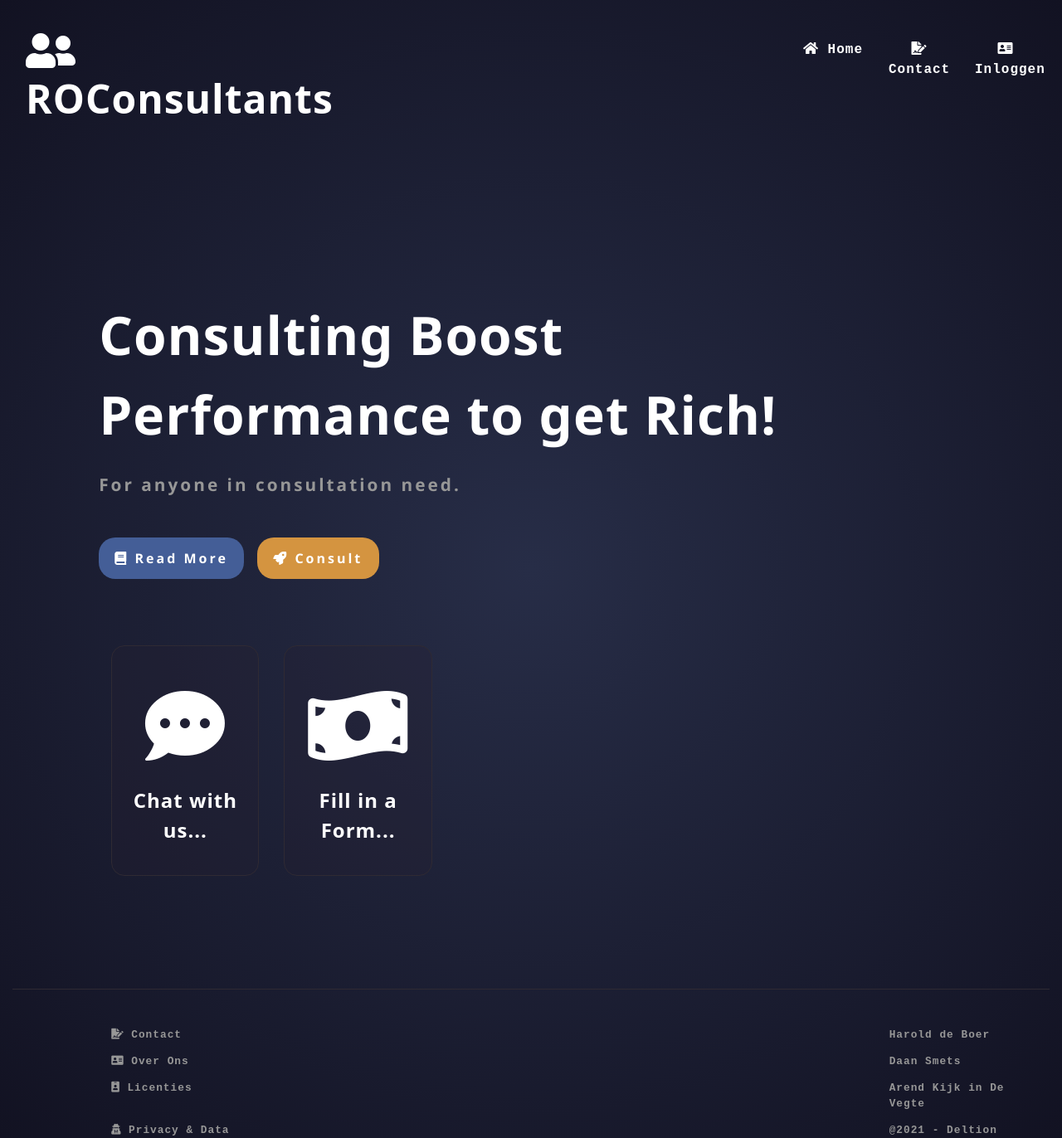
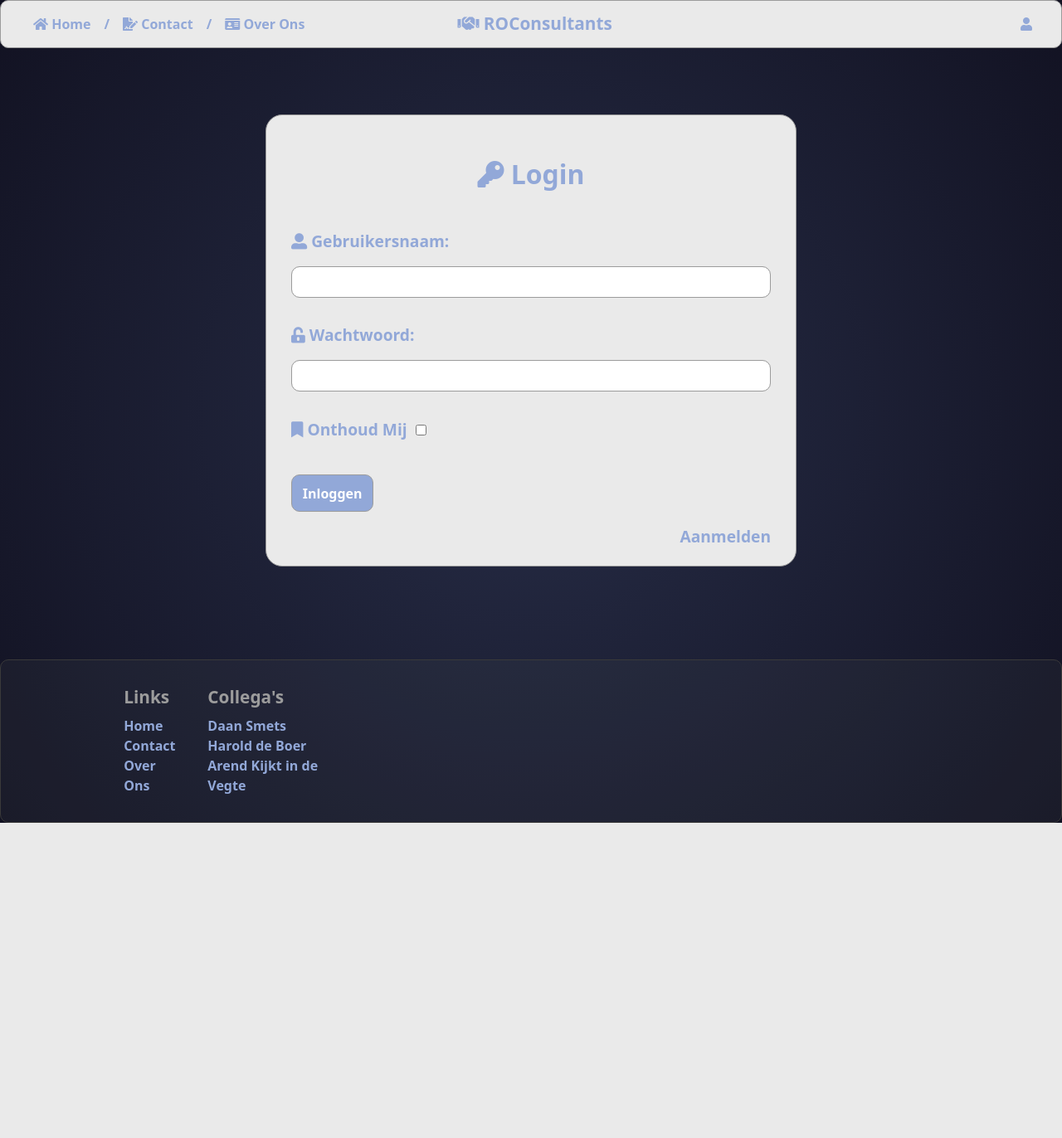
Before and after one commit to Haroldp95/ROConsultants-, a PHP site: page / in a window 1280 px wide. Shown: the whole page at 83% size. After the commit the page ends 992 px from the top, so only its background shows below. Run offline with PHP 8.4, Linux system fonts and the light colour scheme; some libraries are stand-ins or nearby versions.

Commit message:
CreateProfile.php

```diff
--- a/index.html
+++ b/index.html
@@ -1,190 +1,175 @@
 <!--* HTML by Harold.-->
 
-<!doctype html>
+<!DOCTYPE html>
 <html lang="en">
   <head>
-  <meta charset="utf-8">
+    <meta charset="utf-8" />
     <title>Consulting</title>
-  <link rel="shortcut icon" type="image/png" href="../plaatjes/Money Bag.png" />
+    <link
+      rel="shortcut icon"
+      type="image/png"
+      href="../plaatjes/Money Bag.png"
+    />
     <!--CSS-->
-  <link rel="stylesheet" href="css/style.css">
+    <link rel="stylesheet" href="css/style.css" />
 
     <!--<base href="/"> Deze lijn lijkt niet nodig te zijn en zorgde bij mij (Daan) voor server load errors. als het goed is heeft basefilepathing al een / erin zitten -->
-  <meta name="viewport" content="width=device-width, initial-scale=1">
-
+    <meta name="viewport" content="width=device-width, initial-scale=1" />
 
     <!--Bootstrap-->
-  <link rel="stylesheet" href="https://stackpath.bootstrapcdn.com/bootstrap/4.1.3/css/bootstrap.min.css" integrity="sha384-MCw98/SFnGE8fJT3GXwEOngsV7Zt27NXFoaoApmYm81iuXoPkFOJwJ8ERdknLPMO" crossorigin="anonymous">
+    <link
+      rel="stylesheet"
+      href="https://stackpath.bootstrapcdn.com/bootstrap/4.1.3/css/bootstrap.min.css"
+      integrity="sha384-MCw98/SFnGE8fJT3GXwEOngsV7Zt27NXFoaoApmYm81iuXoPkFOJwJ8ERdknLPMO"
+      crossorigin="anonymous"
+    />
 
     <!--Icons Library-->
-  <link rel="stylesheet" href="https://use.fontawesome.com/releases/v5.8.1/css/all.css" integrity="sha384-50oBUHEmvpQ+1lW4y57PTFmhCaXp0ML5d60M1M7uH2+nqUivzIebhndOJK28anvf" crossorigin="anonymous">
-  <link href="https://maxcdn.bootstrapcdn.com/font-awesome/4.6.1/css/font-awesome.min.css" rel="stylesheet"/>
+    <link
+      rel="stylesheet"
+      href="https://use.fontawesome.com/releases/v5.8.1/css/all.css"
+      integrity="sha384-50oBUHEmvpQ+1lW4y57PTFmhCaXp0ML5d60M1M7uH2+nqUivzIebhndOJK28anvf"
+      crossorigin="anonymous"
+    />
+    <link
+      href="https://maxcdn.bootstrapcdn.com/font-awesome/4.6.1/css/font-awesome.min.css"
+      rel="stylesheet"
+    />
 
     <!--Roboto Font-->
-  <link rel="preconnect" href="https://fonts.googleapis.com">
-    <link rel="preconnect" href="https://fonts.gstatic.com" crossorigin>
-    <link href="https://fonts.googleapis.com/css2?family=Roboto:wght@900&display=swap" rel="stylesheet">
-    <link href="https://unpkg.com/tailwindcss@^1.0/dist/tailwind.min.css" rel="stylesheet">
+    <link rel="preconnect" href="https://fonts.googleapis.com" />
+    <link rel="preconnect" href="https://fonts.gstatic.com" crossorigin />
+    <link
+      href="https://fonts.googleapis.com/css2?family=Roboto:wght@900&display=swap"
+      rel="stylesheet"
+    />
+    <link
+      href="https://unpkg.com/tailwindcss@^1.0/dist/tailwind.min.css"
+      rel="stylesheet"
+    />
   </head>
   <body>
+    <!-- ? NavBar -->
+    <nav class="navbar navbar-expand-lg">
+      <div class="container-fluid">
+        <div class="collapse navbar-collapse">
+          <ul class="navbar-nav mr-auto">
+            <li>
+              <p class="navBarText nav-link">
+                <i class="fas fa-home"></i> Home
+              </p>
+            </li>
+            <li>
+              <p class="navBarText nav-link">/</p>
+            </li>
+            <li>
+              <p class="navBarText nav-link">
+                <i class="fas fa-file-signature"></i> Contact
+              </p>
+            </li>
+            <li>
+              <p class="navBarText nav-link">/</p>
+            </li>
+            <li>
+              <p class="navBarText nav-link">
+                <i class="fas fa-id-card"></i> Over Ons
+              </p>
+            </li>
+          </ul>
+          <p class="navBarText logoMid">
+            <i class="fas fa-handshake"></i> ROConsultants
+          </p>
+          <ul class="navbar-nav ml-auto">
+            <li class="nav-item mx-1">
+              <i class="navBarText fas fa-user"></i>
+            </li>
+          </ul>
+        </div>
+      </div>
+    </nav>
 
-  <!--?Navigation Bar-->
-    <div class="container-fluid navContainer">
-      <div class="navTexts">
+    <!-- ? Login Box -->
+    <div id="login">
+      <div class="container">
         <div class="row">
-          <div class="col-md-3 logo">
-            <h1 onclick="toHome()"><i class="fas fa-user-friends"></i> ROConsultants </h1>
+          <div class="loginContainer col-md-6">
+            <div class="col-md-12">
+              <form action="" method="post">
+                <h3 class="loginText"><i class="fas fa-key"></i> Login</h3>
+                <div class="form-group">
+                  <label for="username" class="userText"
+                    ><i class="fas fa-user-alt"></i> Gebruikersnaam:</label
+                  ><br />
+                  <input
+                    type="text"
+                    name="username"
+                    id="username"
+                    class="form-control input"
+                  />
                 </div>
-
-          <div class="col-md-6">
-
+                <div class="form-group">
+                  <label for="password" class="userText"
+                    ><i class="fas fa-unlock-alt"></i> Wachtwoord:</label
+                  ><br />
+                  <input
+                    type="text"
+                    name="password"
+                    id="password"
+                    class="form-control input"
+                  />
                 </div>
-
-          <div class="col-md-1 navBtn">
-            <p onclick="toHome()"><i class="fas fa-home"></i> Home</p>
+                <div class="form-group">
+                  <label for="remember" class="userText"
+                    ><span><i class="fas fa-bookmark"></i> Onthoud Mij </span
+                    > <span
+                      ><input
+                        id="remember"
+                        name="remember"
+                        type="checkbox" /></span></label
+                  ><br /><br />
+                  <input
+                    type="submit"
+                    name="Inloggen"
+                    class="btn btn-info btn-md submitBtn"
+                    value="Inloggen"
+                  />
                 </div>
-          <div class="col-md-1 navBtn">
-            <p><i class="fas fa-file-signature"></i> Contact</p>
+                <div id="aanmelden" class="text-right">
+                  <a href="#" class="userText">Aanmelden</a>
                 </div>
-          <div class="col-md-1 navBtn">
-            <p onclick="toLogin()" id="login"><i class="fas fa-address-card"></i> Inloggen</p>
+              </form>
             </div>
-
           </div>
-
-          <div class="row">
-            <div class="col-md-8">
-
         </div>
       </div>
     </div>
 
-      <!--?Main Text-->
+    <!-- ? Footer -->
 
-      <div class="row main">
+    <div class="footer">
+      <footer>
+        <div class="container-fluid">
+          <div class="row">
+            <div class="col-md-1"></div>
             <div class="col-md-1">
-
-        </div>
-        <div class="col-md-11">
-          <p class="mainText">Consulting Boost<p>
-        </div>
-        <div class="col-md-1">
-
-        </div>
-        <div class="col-md-11">
-          <p class="mainText">Performance to get Rich!<p>
-          </div>
-
-        <div class="col-md-1">
-
-        </div>
-        <div class="col-md-11">
-          <p class="subText">For anyone in consultation need.<p>
-        </div>
-
-        <div class="col-md-1">
-
-        </div>
-        <div class="col-md-11">
-          <button class="btn-primary btn mainBtn"><i class="fas fa-book"></i> Read More
-          <button class="btn-primary btn mainBtnTwo"><i class="fas fa-rocket"></i> Consult
-        </div>
-    </div>
-
-    <!--? Div Boxes-->
-
-    <div class="container-fluid divBoxContainer">
-      <div class="row">
-        <div class="col-md-1">
-
+              <h3 class="headF">Links</h3>
+              <ul>
+                <li>Home</li>
+                <li>Contact</li>
+                <li>Over Ons</li>
+              </ul>
             </div>
             <div class="col-md-2">
-          <div class="divBox">
-            <i class="chat far fa-comment-dots"></i>
-            <p class="textBox">Chat with us...</p>
-          </div>
-        </div>
-
-        <div class="col-md-2">
-          <div class="divBox">
-            <i class="chat fas fa-money-bill-wave"></i>
-            <p class="textBox">Fill in a Form...</p>
-          </div>
-        </div>
-
-      </div>
-    </div>
-
-
-    <!-- ? Footer -->
-    <div class="bar">
-
-    </div>
-
-    <div class="container-fluid footerDiv">
-      <div class="row">
-        <div class="col-md-1">
-
-        </div>
-        <div class="col-md-6">
-          <p class="footerBtn" onclick="navigate('Contact')"><i class="fas fa-file-signature"></i> Contact</p>
-        </div>
-        <div class="col-md-3">
-
-        </div>
-        <div class="col-md-2">
-          <p class="footerBtnStatic"> Harold de Boer</p>
-        </div>
-      </div>
-
-      <div class="row">
-        <div class="col-md-1">
-
-        </div>
-        <div class="col-md-6">
-          <p class="footerBtn" onclick="navigate('About')"><i class="fas fa-address-card"></i> Over Ons</p>
-        </div>
-        <div class="col-md-3">
-
-        </div>
-        <div class="col-md-2">
-          <p class="footerBtnStatic"> Daan Smets</p>
-        </div>
-      </div>
-
-      <div class="row">
-        <div class="col-md-1">
-
-        </div>
-        <div class="col-md-6">
-          <p class="footerBtn" onclick="navigate('License')"><i class="fas fa-id-badge"></i> Licenties</p>
-        </div>
-        <div class="col-md-3">
-
-        </div>
-        <div class="col-md-2">
-          <p class="footerBtnStatic"> Arend Kijk in De Vegte</p>
-        </div>
-      </div>
-
-      <div class="row">
-        <div class="col-md-1">
-
-        </div>
-        <div class="col-md-6">
-          <p class="footerBtn" onclick="navigate('Privacy')"><i class="fas fa-user-secret"></i> Privacy & Data</p>
-        </div>
-        <div class="col-md-3">
-
-        </div>
-        <div class="col-md-2">
-          <p class="footerBtnStatic"> @2021 - Deltion</p>
+              <h3 class="headF">Collega's</h3>
+              <ul>
+                <li>Daan Smets</li>
+                <li>Harold de Boer</li>
+                <li>Arend Kijkt in de Vegte</li>
+              </ul>
             </div>
           </div>
         </div>
-
-<!--Script JS-->
-<script src="Javascript/index.js"></script>
+      </footer>
+    </div>
   </body>
-
 </html>
```
Also changed, not shown: Webpages/createprofile.php (+145 -18 lines). Lines whose indentation alone changed are shown as unchanged.
